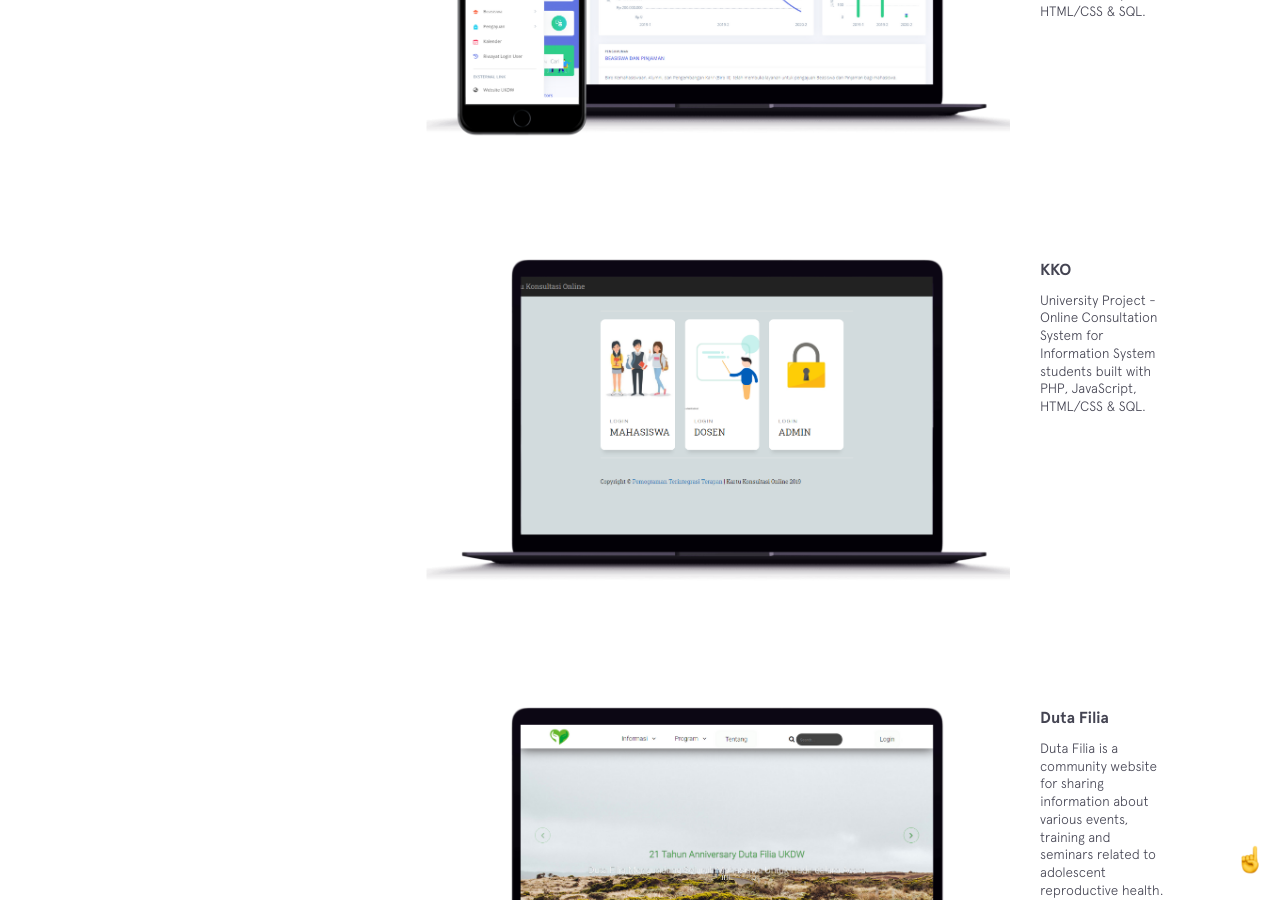
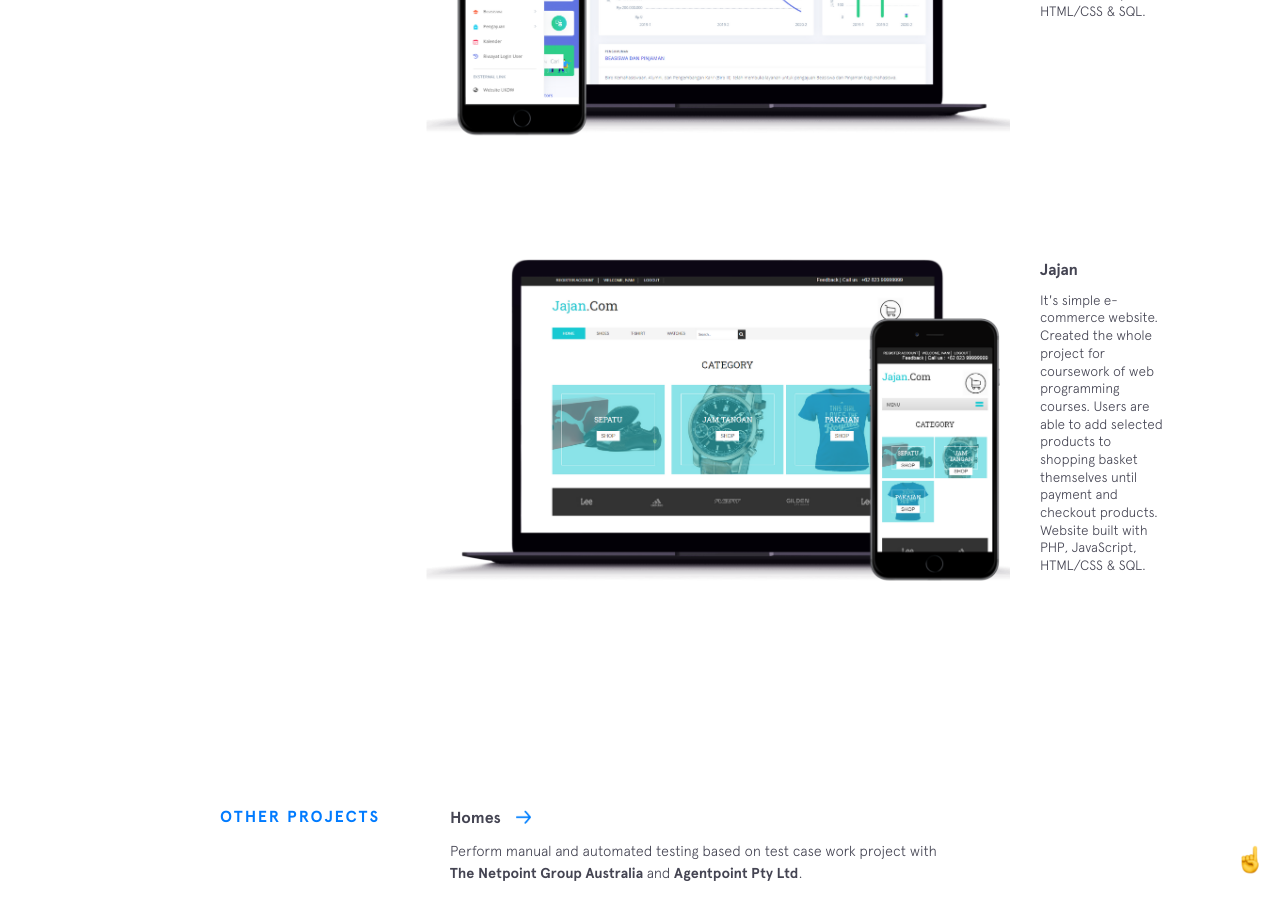
Before and after one commit to ivanhectors/ivanhectors.github.io, a Jekyll site: the page built from index.html, in a window 1280 px wide and 900 px high, scrolled down 2977 px. Built offline with Jekyll 4.4.1, drawn with Linux system fonts in a browser that asks for light colours; nearby versions of some CDN libraries; some of the changed text lies outside the part shown.

Commit message:
Update featured-projects.html

```diff
--- a/_includes/featured-projects.html
+++ b/_includes/featured-projects.html
@@ -15,7 +15,7 @@
       </figcaption>
     </div>
 
-    <div class="project kko">
+<!--     <div class="project kko">
       <figure class="project__pic">
         <a href="https://github.com/ivanhectors/kko/" target="_blank">
           <img src="{{site.baseurl}}/img/featured/kko/kko.png" alt="">
@@ -41,7 +41,7 @@
         </div>
         <p>Duta Filia is a community website for sharing information about various events, training and seminars related to adolescent reproductive health. Website built with PHP, JavaScript, HTML/CSS & SQL.</p>
       </figcaption>
-    </div>
+    </div> -->
 
     <div class="project jajan">
       <figure class="project__pic">
```
